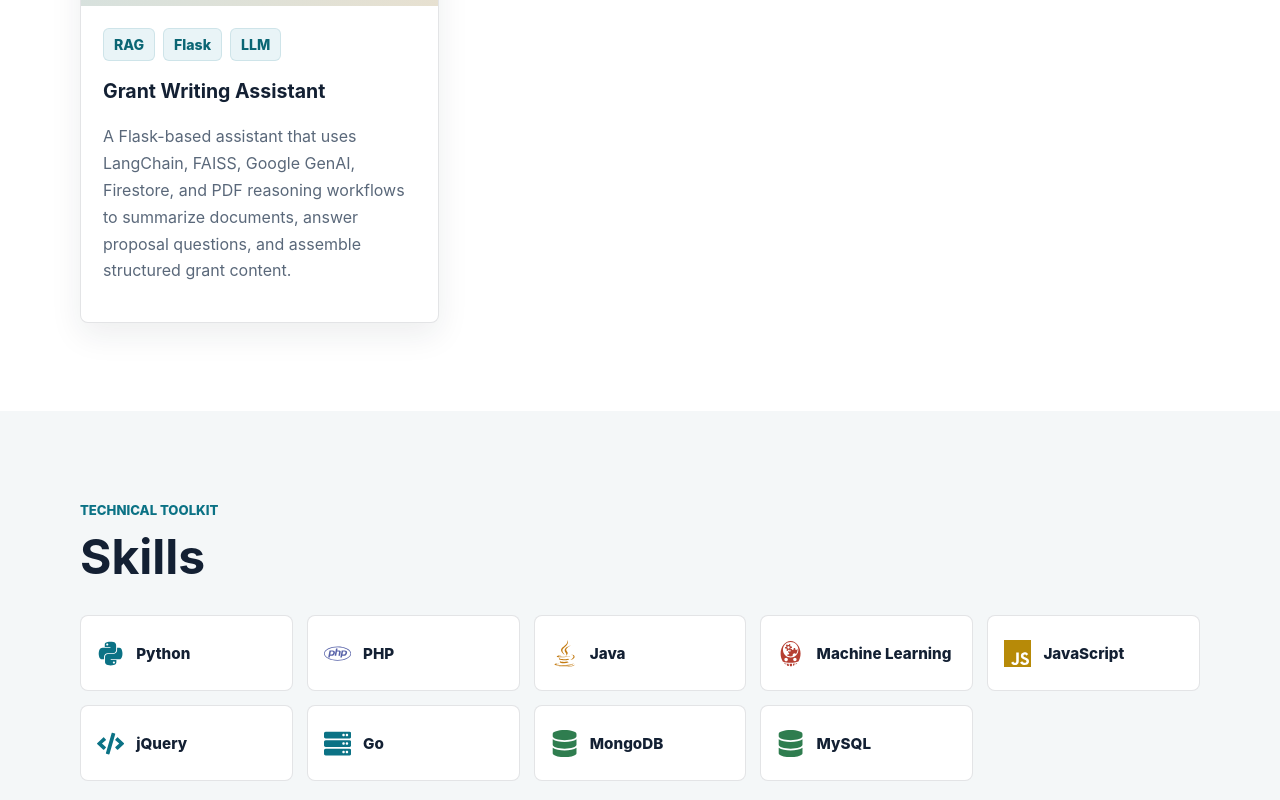
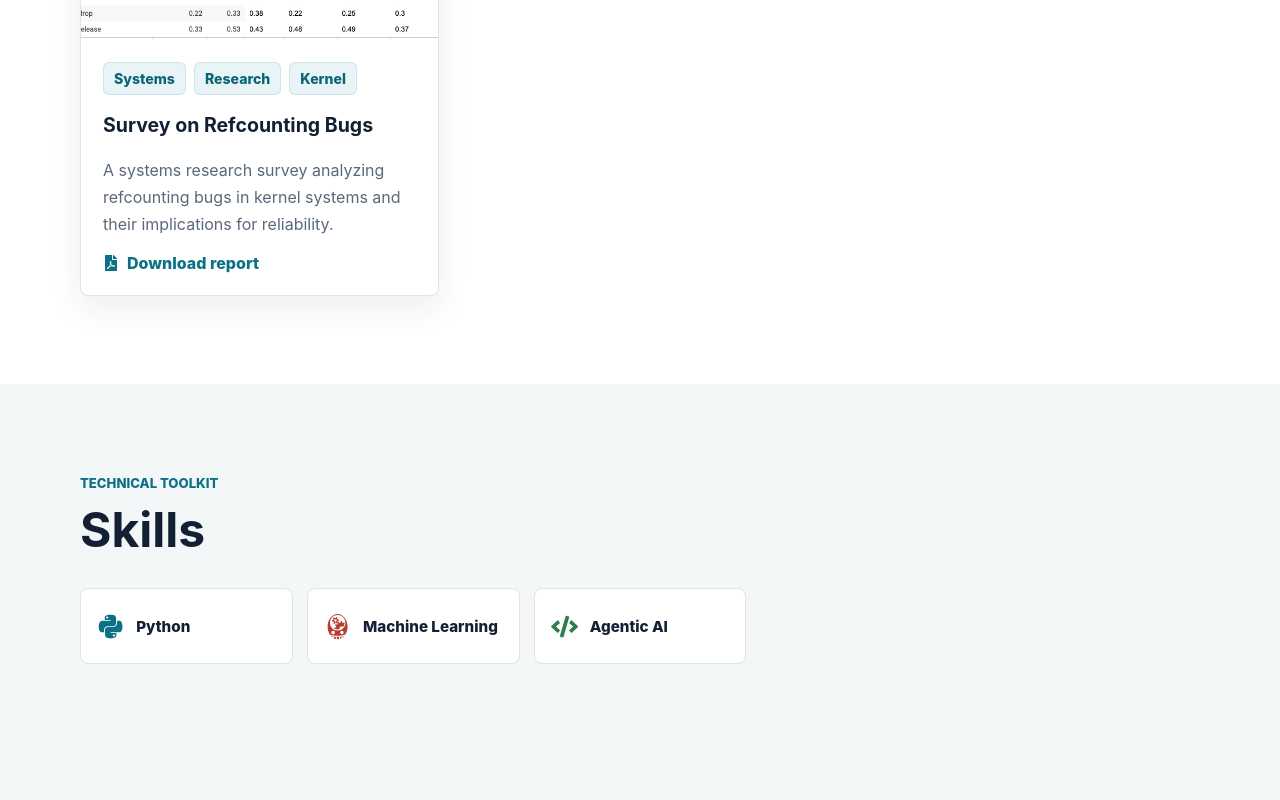
Before and after one commit to sivasurasani/portfolio, a React (Create React App) app: page / in a window 1280 px wide. Shown: the part 1740-2540 px from the top of the page. Built offline with nearby package versions, Linux system fonts and the light colour scheme.

Commit message:
Reorder projects and simplify skills

```diff
--- a/src/App.js
+++ b/src/App.js
@@ -1,20 +1,15 @@
 import React, { useState } from 'react';
 import {
   FaCode,
-  FaDatabase,
   FaDownload,
   FaExternalLinkAlt,
   FaFilePdf,
   FaGithub,
-  FaJava,
   FaLinkedin,
   FaPaperPlane,
-  FaPhp,
   FaPython,
-  FaServer,
 } from 'react-icons/fa';
 import { GiArtificialIntelligence } from 'react-icons/gi';
-import { SiJavascript } from 'react-icons/si';
 import NavBar from './navbar';
 import './App.css';
 import profilePic from './profile_pic.jpeg';
@@ -43,6 +38,12 @@ const links = [
 ];
 
 const projects = [
+  {
+    title: 'Grant Writing Assistant',
+    description:
+      'A Flask-based assistant that uses LangChain, FAISS, Google GenAI, Firestore, and PDF reasoning workflows to summarize documents, answer proposal questions, and assemble structured grant content.',
+    tags: ['RAG', 'Flask', 'LLM'],
+  },
   {
     title: 'Accessibility ChatBot',
     image: A11Y,
@@ -74,24 +75,12 @@ const projects = [
     cta: 'Download report',
     download: 'OS_project_report.pdf',
   },
-  {
-    title: 'Grant Writing Assistant',
-    description:
-      'A Flask-based assistant that uses LangChain, FAISS, Google GenAI, Firestore, and PDF reasoning workflows to summarize documents, answer proposal questions, and assemble structured grant content.',
-    tags: ['RAG', 'Flask', 'LLM'],
-  },
 ];
 
 const skills = [
   { name: 'Python', icon: <FaPython />, tone: 'blue' },
-  { name: 'PHP', icon: <FaPhp />, tone: 'indigo' },
-  { name: 'Java', icon: <FaJava />, tone: 'orange' },
   { name: 'Machine Learning', icon: <GiArtificialIntelligence />, tone: 'red' },
-  { name: 'JavaScript', icon: <SiJavascript />, tone: 'yellow' },
-  { name: 'jQuery', icon: <FaCode />, tone: 'blue' },
-  { name: 'Go', icon: <FaServer />, tone: 'cyan' },
-  { name: 'MongoDB', icon: <FaDatabase />, tone: 'green' },
-  { name: 'MySQL', icon: <FaDatabase />, tone: 'teal' },
+  { name: 'Agentic AI', icon: <FaCode />, tone: 'green' },
 ];
 
 const researchTimeline = [
```
